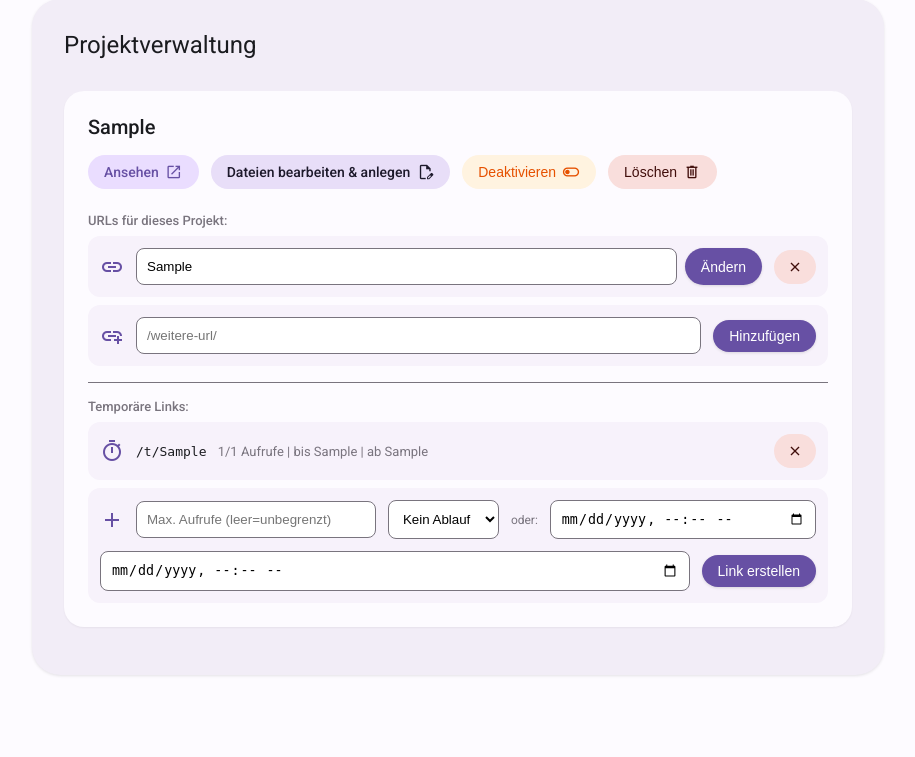
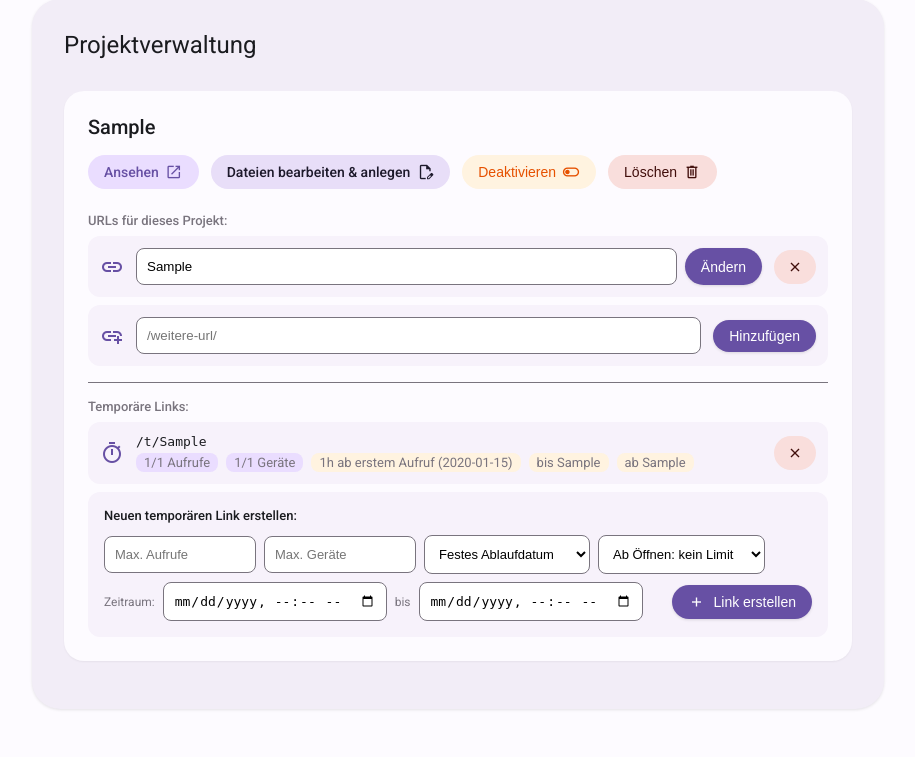
Before and after one commit to L8teNever/HELA, a Flask app: page / in a window 1280 px wide. Shown: the part 481-1238 px from the top of the page, without its empty margins (182-1097 px from the left). Before the commit the page ends 1157 px from the top, so only its background shows below. Run offline with Flask 3, Linux system fonts and the light colour scheme; tables that the repository leaves empty hold one stand-in row (values such as "Sample post").

Commit message:
Add advanced temp link options: first-open expiry and device limits
- "Expires after first open": link valid for X hours after first access
- Max unique devices: limit how many different devices can use a link
- Device tracking via IP + User-Agent fingerprint
- Stats show device count per temp link in admin UI
- All options combinable (e.g., 2 devices, 4 uses, 24h after first open)

Co-Authored-By: Claude Opus 4.6 <noreply@anthropic.com>

```diff
--- a/main.py
+++ b/main.py
@@ -1,3 +1,4 @@
+import hashlib
 import threading
 import os
 import sqlite3
@@ -29,12 +30,26 @@ def init_db():
     c.execute('''CREATE TABLE IF NOT EXISTS temp_links
                  (id INTEGER PRIMARY KEY AUTOINCREMENT, project_id INTEGER NOT NULL, token TEXT UNIQUE,
                   max_uses INTEGER, use_count INTEGER DEFAULT 0,
+                  max_devices INTEGER, expires_after_hours INTEGER,
+                  first_used_at TEXT,
                   valid_from TEXT, valid_until TEXT, created_at TEXT,
                   FOREIGN KEY (project_id) REFERENCES projects(id) ON DELETE CASCADE)''')
+    c.execute('''CREATE TABLE IF NOT EXISTS temp_link_devices
+                 (id INTEGER PRIMARY KEY AUTOINCREMENT, link_id INTEGER NOT NULL, device_hash TEXT,
+                  first_seen TEXT,
+                  FOREIGN KEY (link_id) REFERENCES temp_links(id) ON DELETE CASCADE)''')
     # Migrate: add active column if missing
     cols = [row[1] for row in c.execute("PRAGMA table_info(projects)").fetchall()]
     if 'active' not in cols:
         c.execute("ALTER TABLE projects ADD COLUMN active INTEGER DEFAULT 1")
+    # Migrate: add new temp_links columns if missing
+    tl_cols = [row[1] for row in c.execute("PRAGMA table_info(temp_links)").fetchall()]
+    if 'max_devices' not in tl_cols:
+        c.execute("ALTER TABLE temp_links ADD COLUMN max_devices INTEGER")
+    if 'expires_after_hours' not in tl_cols:
+        c.execute("ALTER TABLE temp_links ADD COLUMN expires_after_hours INTEGER")
+    if 'first_used_at' not in tl_cols:
+        c.execute("ALTER TABLE temp_links ADD COLUMN first_used_at TEXT")
     # Migrate: if projects have paths not yet in project_paths, copy them over
     existing = c.execute("SELECT id, path FROM projects WHERE path IS NOT NULL AND path != ''").fetchall()
     for row in existing:
@@ -58,11 +73,16 @@ def index():
     routes = []
     for proj in projects:
         paths = conn.execute("SELECT id, path FROM project_paths WHERE project_id=? ORDER BY id", (proj['id'],)).fetchall()
-        links = conn.execute("SELECT id, token, max_uses, use_count, valid_from, valid_until FROM temp_links WHERE project_id=? ORDER BY id DESC", (proj['id'],)).fetchall()
+        links = conn.execute("SELECT * FROM temp_links WHERE project_id=? ORDER BY id DESC", (proj['id'],)).fetchall()
+        temp_links = []
+        for l in links:
+            ld = dict(l)
+            ld['device_count'] = conn.execute("SELECT COUNT(*) as c FROM temp_link_devices WHERE link_id=?", (l['id'],)).fetchone()['c']
+            temp_links.append(ld)
         routes.append({
             'id': proj['id'], 'project_dir': proj['project_dir'], 'active': proj['active'],
             'paths': [{'id': p['id'], 'path': p['path']} for p in paths],
-            'temp_links': [dict(l) for l in links]
+            'temp_links': temp_links
         })
     conn.close()
     return render_template('admin.html', routes=routes)
@@ -222,9 +242,11 @@ def toggle_project(id):
 @admin_app.route('/create_temp_link/<int:id>', methods=['POST'])
 def create_temp_link(id):
     max_uses = request.form.get('max_uses', '').strip()
+    max_devices = request.form.get('max_devices', '').strip()
     valid_from = request.form.get('valid_from', '').strip()
     valid_until = request.form.get('valid_until', '').strip()
     duration = request.form.get('duration', '').strip()
+    expires_after = request.form.get('expires_after_hours', '').strip()
 
     token = str(uuid.uuid4())[:12]
     now = datetime.utcnow()
@@ -235,8 +257,9 @@ def create_temp_link(id):
 
     conn = get_db_connection()
     conn.execute(
-        "INSERT INTO temp_links (project_id, token, max_uses, valid_from, valid_until, created_at) VALUES (?, ?, ?, ?, ?, ?)",
-        (id, token, int(max_uses) if max_uses else None, valid_from or None, valid_until or None, now.strftime('%Y-%m-%d %H:%M:%S'))
+        "INSERT INTO temp_links (project_id, token, max_uses, max_devices, expires_after_hours, valid_from, valid_until, created_at) VALUES (?, ?, ?, ?, ?, ?, ?, ?)",
+        (id, token, int(max_uses) if max_uses else None, int(max_devices) if max_devices else None,
+         int(expires_after) if expires_after else None, valid_from or None, valid_until or None, now.strftime('%Y-%m-%d %H:%M:%S'))
     )
     conn.commit()
     conn.close()
@@ -246,6 +269,7 @@ def create_temp_link(id):
 @admin_app.route('/delete_temp_link/<int:link_id>', methods=['POST'])
 def delete_temp_link(link_id):
     conn = get_db_connection()
+    conn.execute("DELETE FROM temp_link_devices WHERE link_id=?", (link_id,))
     conn.execute("DELETE FROM temp_links WHERE id=?", (link_id,))
     conn.commit()
     conn.close()
@@ -261,6 +285,9 @@ def delete_project(id):
         dir_path = os.path.join(UPLOAD_FOLDER, proj['project_dir'])
         if os.path.exists(dir_path):
             shutil.rmtree(dir_path)
+        link_ids = [r['id'] for r in c.execute("SELECT id FROM temp_links WHERE project_id=?", (id,)).fetchall()]
+        for lid in link_ids:
+            c.execute("DELETE FROM temp_link_devices WHERE link_id=?", (lid,))
         c.execute("DELETE FROM temp_links WHERE project_id=?", (id,))
         c.execute("DELETE FROM project_paths WHERE project_id=?", (id,))
         c.execute("DELETE FROM projects WHERE id=?", (id,))
@@ -381,16 +408,49 @@ def temp_link(token, subpath='index.html'):
         conn.close()
         abort(404)
 
-    now = datetime.utcnow().strftime('%Y-%m-%d %H:%M:%S')
-    if link['valid_from'] and now < link['valid_from']:
+    now = datetime.utcnow()
+    now_str = now.strftime('%Y-%m-%d %H:%M:%S')
+
+    # Check fixed time window
+    if link['valid_from'] and now_str < link['valid_from']:
         conn.close()
         abort(404)
-    if link['valid_until'] and now > link['valid_until']:
+    if link['valid_until'] and now_str > link['valid_until']:
         conn.close()
         abort(404)
+
+    # Check "expires X hours after first use"
+    if link['expires_after_hours']:
+        if link['first_used_at']:
+            first_used = datetime.strptime(link['first_used_at'], '%Y-%m-%d %H:%M:%S')
+            if now > first_used + timedelta(hours=link['expires_after_hours']):
+                conn.close()
+                abort(404)
+
+    # Check max total uses
     if link['max_uses'] and link['use_count'] >= link['max_uses']:
         conn.close()
         abort(404)
+
+    # Check max unique devices (IP + User-Agent hash)
+    device_hash = hashlib.sha256((request.remote_addr or '' + '|' + request.headers.get('User-Agent', '')).encode()).hexdigest()[:16]
+    if link['max_devices']:
+        existing_device = conn.execute("SELECT id FROM temp_link_devices WHERE link_id=? AND device_hash=?", (link['id'], device_hash)).fetchone()
+        if not existing_device:
+            device_count = conn.execute("SELECT COUNT(*) as c FROM temp_link_devices WHERE link_id=?", (link['id'],)).fetchone()['c']
+            if device_count >= link['max_devices']:
+                conn.close()
+                abort(404)
+            conn.execute("INSERT INTO temp_link_devices (link_id, device_hash, first_seen) VALUES (?, ?, ?)", (link['id'], device_hash, now_str))
+    else:
+        # Track device even without limit (for stats)
+        existing_device = conn.execute("SELECT id FROM temp_link_devices WHERE link_id=? AND device_hash=?", (link['id'], device_hash)).fetchone()
+        if not existing_device:
+            conn.execute("INSERT INTO temp_link_devices (link_id, device_hash, first_seen) VALUES (?, ?, ?)", (link['id'], device_hash, now_str))
+
+    # Set first_used_at on first access
+    if not link['first_used_at']:
+        conn.execute("UPDATE temp_links SET first_used_at=? WHERE id=?", (now_str, link['id']))
 
     conn.execute("UPDATE temp_links SET use_count = use_count + 1 WHERE id=?", (link['id'],))
     conn.commit()
--- a/templates/admin.html
+++ b/templates/admin.html
@@ -424,15 +424,35 @@
                     <div style="margin-top: 16px; padding-top: 16px; border-top: 1px solid var(--md-sys-color-outline);">
                         <div style="font-size: 13px; font-weight: 500; color: var(--md-sys-color-outline); margin-bottom: 8px;">Temporäre Links:</div>
                         {% for tl in row['temp_links'] %}
-                        <div class="url-editor" style="margin-bottom: 8px;">
+                        <div class="url-editor" style="margin-bottom: 8px; flex-wrap: wrap;">
                             <span class="material-symbols-outlined" style="color:var(--md-sys-color-primary)">timer</span>
                             <div style="flex-grow:1; font-size: 13px;">
-                                <code>/t/{{ tl['token'] }}</code>
-                                <span style="color: var(--md-sys-color-outline); margin-left: 8px;">
-                                    {% if tl['max_uses'] %}{{ tl['use_count'] }}/{{ tl['max_uses'] }} Aufrufe{% else %}Unbegrenzte Aufrufe{% endif %}
-                                    {% if tl['valid_until'] %} | bis {{ tl['valid_until'] }}{% endif %}
-                                    {% if tl['valid_from'] %} | ab {{ tl['valid_from'] }}{% endif %}
-                                </span>
+                                <div><code>/t/{{ tl['token'] }}</code></div>
+                                <div style="color: var(--md-sys-color-outline); margin-top: 4px; display: flex; flex-wrap: wrap; gap: 8px;">
+                                    <span style="background: var(--md-sys-color-primary-container); padding: 2px 8px; border-radius: 8px;">
+                                        {% if tl['max_uses'] %}{{ tl['use_count'] }}/{{ tl['max_uses'] }} Aufrufe{% else %}{{ tl['use_count'] }} Aufrufe{% endif %}
+                                    </span>
+                                    {% if tl['max_devices'] %}
+                                    <span style="background: var(--md-sys-color-primary-container); padding: 2px 8px; border-radius: 8px;">
+                                        {{ tl['device_count'] }}/{{ tl['max_devices'] }} Geräte
+                                    </span>
+                                    {% else %}
+                                    <span style="background: var(--md-sys-color-primary-container); padding: 2px 8px; border-radius: 8px;">
+                                        {{ tl['device_count'] }} Geräte
+                                    </span>
+                                    {% endif %}
+                                    {% if tl['expires_after_hours'] %}
+                                    <span style="background: #FFF3E0; padding: 2px 8px; border-radius: 8px;">
+                                        {{ tl['expires_after_hours'] }}h ab erstem Aufruf{% if tl['first_used_at'] %} ({{ tl['first_used_at'] }}){% endif %}
+                                    </span>
+                                    {% endif %}
+                                    {% if tl['valid_until'] %}
+                                    <span style="background: #FFF3E0; padding: 2px 8px; border-radius: 8px;">bis {{ tl['valid_until'] }}</span>
+                                    {% endif %}
+                                    {% if tl['valid_from'] %}
+                                    <span style="background: #FFF3E0; padding: 2px 8px; border-radius: 8px;">ab {{ tl['valid_from'] }}</span>
+                                    {% endif %}
+                                </div>
                             </div>
                             <form action="/delete_temp_link/{{ tl['id'] }}" method="post" style="margin:0;">
                                 <button type="submit" class="route-link danger" style="border:none; cursor:pointer; padding: 8px 12px;">
@@ -441,20 +461,36 @@
                             </form>
                         </div>
                         {% endfor %}
-                        <form action="/create_temp_link/{{ row['id'] }}" method="post" class="url-editor" style="margin-top: 4px; flex-wrap: wrap;">
-                            <span class="material-symbols-outlined" style="color:var(--md-sys-color-primary)">add</span>
-                            <input type="number" name="max_uses" placeholder="Max. Aufrufe (leer=unbegrenzt)" min="1" style="width:180px; padding:10px; border:1px solid var(--md-sys-color-outline); border-radius:8px; background:#fff;">
-                            <select name="duration" style="padding:10px; border:1px solid var(--md-sys-color-outline); border-radius:8px; background:#fff;">
-                                <option value="">Kein Ablauf</option>
-                                <option value="1">1 Stunde</option>
-                                <option value="6">6 Stunden</option>
-                                <option value="24">1 Tag</option>
-                                <option value="168">1 Woche</option>
-                            </select>
-                            <span style="font-size:12px; color:var(--md-sys-color-outline);">oder:</span>
-                            <input type="datetime-local" name="valid_from" title="Gültig ab" style="padding:10px; border:1px solid var(--md-sys-color-outline); border-radius:8px; background:#fff;">
-                            <input type="datetime-local" name="valid_until" title="Gültig bis" style="padding:10px; border:1px solid var(--md-sys-color-outline); border-radius:8px; background:#fff;">
-                            <button type="submit" class="btn-filled" style="padding: 8px 16px;">Link erstellen</button>
+                        <form action="/create_temp_link/{{ row['id'] }}" method="post" style="background: #f7f2fb; padding: 16px; border-radius: 12px; margin-top: 4px;">
+                            <div style="font-size: 13px; font-weight: 500; margin-bottom: 12px;">Neuen temporären Link erstellen:</div>
+                            <div style="display: flex; flex-wrap: wrap; gap: 8px; align-items: center;">
+                                <input type="number" name="max_uses" placeholder="Max. Aufrufe" min="1" style="width:130px; padding:10px; border:1px solid var(--md-sys-color-outline); border-radius:8px; background:#fff; font-size:13px;">
+                                <input type="number" name="max_devices" placeholder="Max. Geräte" min="1" style="width:130px; padding:10px; border:1px solid var(--md-sys-color-outline); border-radius:8px; background:#fff; font-size:13px;">
+                                <select name="duration" style="padding:10px; border:1px solid var(--md-sys-color-outline); border-radius:8px; background:#fff; font-size:13px;">
+                                    <option value="">Festes Ablaufdatum</option>
+                                    <option value="1">Läuft ab in 1 Stunde</option>
+                                    <option value="6">Läuft ab in 6 Stunden</option>
+                                    <option value="24">Läuft ab in 1 Tag</option>
+                                    <option value="168">Läuft ab in 1 Woche</option>
+                                </select>
+                                <select name="expires_after_hours" style="padding:10px; border:1px solid var(--md-sys-color-outline); border-radius:8px; background:#fff; font-size:13px;">
+                                    <option value="">Ab Öffnen: kein Limit</option>
+                                    <option value="1">Ab Öffnen: 1 Stunde</option>
+                                    <option value="6">Ab Öffnen: 6 Stunden</option>
+                                    <option value="24">Ab Öffnen: 1 Tag</option>
+                                    <option value="72">Ab Öffnen: 3 Tage</option>
+                                    <option value="168">Ab Öffnen: 1 Woche</option>
+                                </select>
+                            </div>
+                            <div style="display: flex; flex-wrap: wrap; gap: 8px; align-items: center; margin-top: 8px;">
+                                <span style="font-size:12px; color:var(--md-sys-color-outline);">Zeitraum:</span>
+                                <input type="datetime-local" name="valid_from" title="Gültig ab" style="padding:10px; border:1px solid var(--md-sys-color-outline); border-radius:8px; background:#fff; font-size:13px;">
+                                <span style="font-size:12px; color:var(--md-sys-color-outline);">bis</span>
+                                <input type="datetime-local" name="valid_until" title="Gültig bis" style="padding:10px; border:1px solid var(--md-sys-color-outline); border-radius:8px; background:#fff; font-size:13px;">
+                                <button type="submit" class="btn-filled" style="padding: 8px 16px; margin-left: auto;">
+                                    <span class="material-symbols-outlined" style="font-size: 18px;">add</span> Link erstellen
+                                </button>
+                            </div>
                         </form>
                     </div>
                 </li>
```
